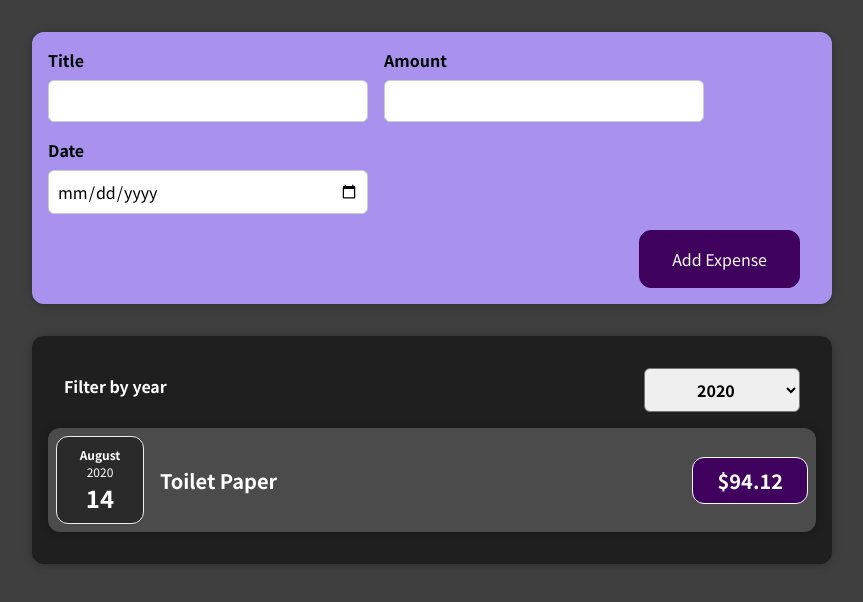
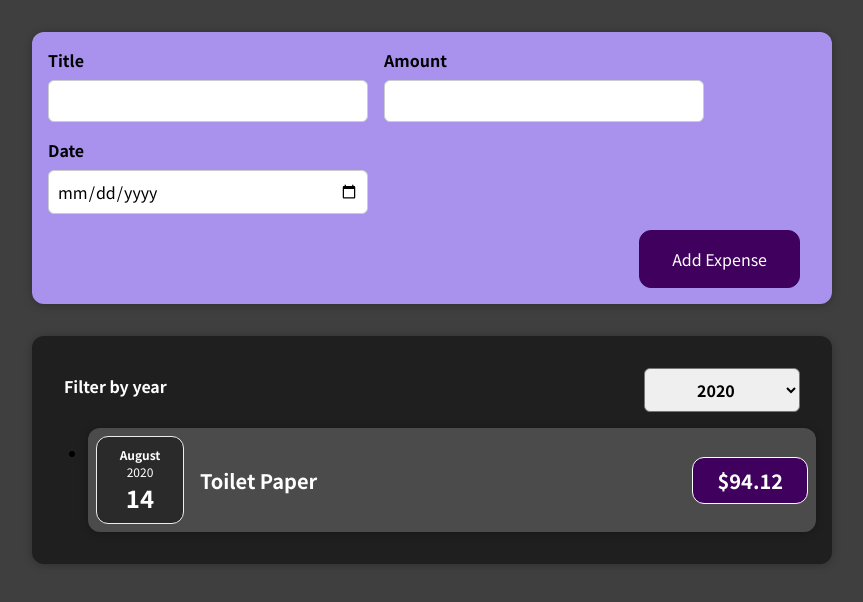
Before and after one commit to sagelga/learn-react, a React (Create React App) app in the folder approval/: page / in a window 1280 px wide. Shown: the top 602 px of the page, without its empty margins (208-1071 px from the left). Built offline with nearby package versions, Linux system fonts and the light colour scheme.

Commit message:
Set showing condition for ExpenseItem

```diff
--- a/approval/src/components/Expenses/ExpenseItem.js
+++ b/approval/src/components/Expenses/ExpenseItem.js
@@ -6,13 +6,15 @@ import './ExpenseItem.css';
 
 const ExpenseItem = (props) => {
     return (
+        <li>
             <Card className='expense-item'>
-      <ExpenseDate date={props.date} />
+                <ExpenseDate date={props.date}/>
                 <div className='expense-item__description'>
                     <h2>{props.title}</h2>
                     <div className='expense-item__price'>${props.amount}</div>
                 </div>
             </Card>
+        </li>
     );
 }
 
--- a/approval/src/components/Expenses/Expenses.js
+++ b/approval/src/components/Expenses/Expenses.js
@@ -1,43 +1,32 @@
-import React, {useState} from 'react';
+import React, { useState } from 'react';
 
 import ExpenseItem from './ExpenseItem';
 import Card from '../UI/Card';
 import ExpensesFilter from './ExpensesFilter';
 import './Expenses.css';
+import ExpensesList from './ExpensesList';
 
 const Expenses = (props) => {
     const [filteredYear, setFilteredYear] = useState('2020');
-    const filteredExpenses = props.items.filter(expense =>
-        expense.date.getFullYear().toString() === filteredYear
+    const filteredExpenses = props.items.filter(
+        (expense) => expense.date.getFullYear().toString() === filteredYear
     );
+    //    Filer logic
     const filterChangeHandler = (selectedYear) => {
         setFilteredYear(selectedYear);
     };
 
-    let expensesContent = <p>No expenses found</p>
-    if (filteredExpenses.length > 0) {
-        expensesContent = filteredExpenses.map((expense) => (
-            <ExpenseItem
-                key={expense.id}
-                title={expense.title}
-                amount={expense.amount}
-                date={expense.date}
-            />
-        ))
-    }
-
     return (
         <div>
-            <Card className='expenses'>
+            <Card className="expenses">
                 <ExpensesFilter
                     selected={filteredYear}
                     onChangeFilter={filterChangeHandler}
                 />
-                {expensesContent}
+                <ExpensesList items={filteredExpenses}></ExpensesList>
             </Card>
         </div>
-    )
-        ;
+    );
 };
 
 export default Expenses;
```
Lines whose indentation alone changed are shown as unchanged.
